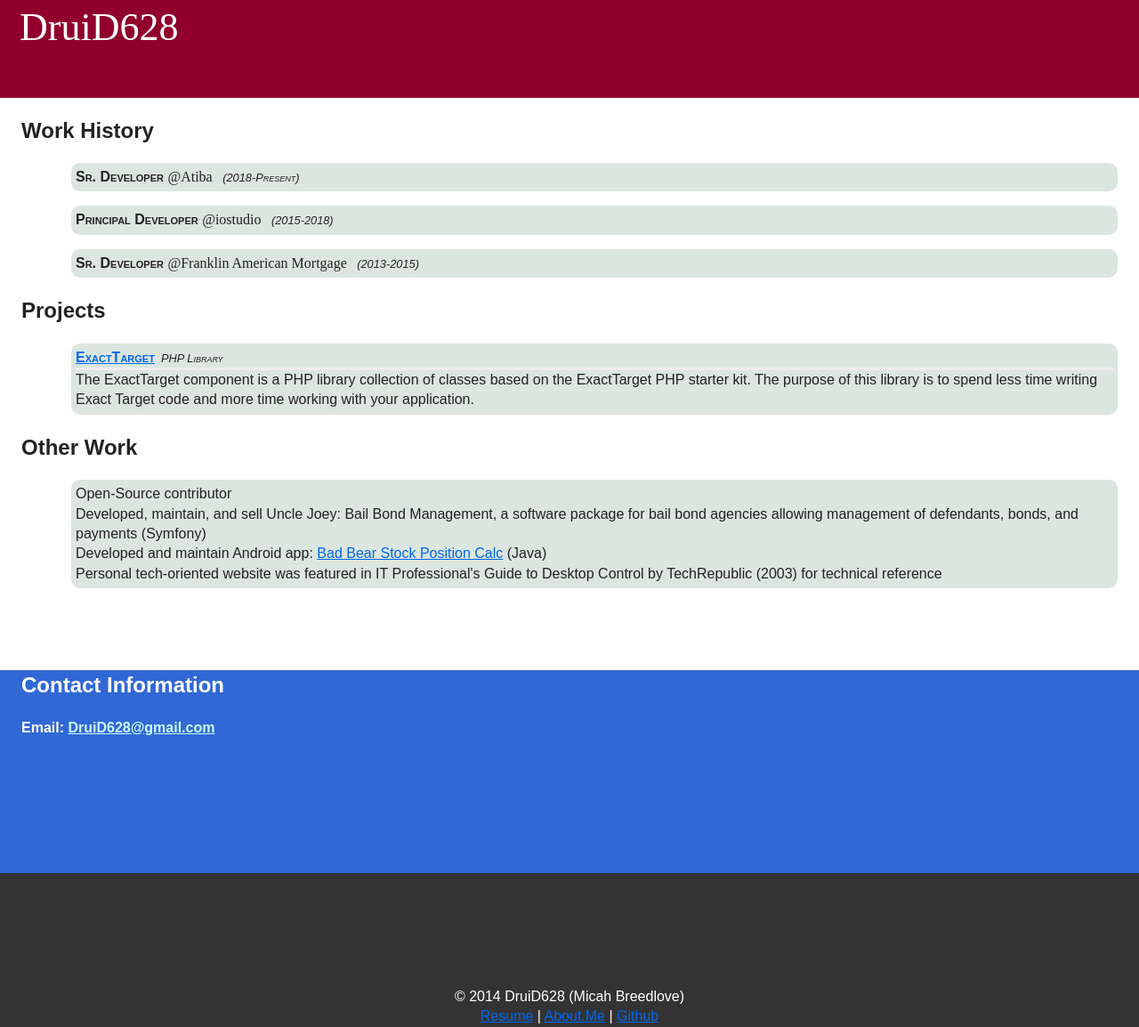
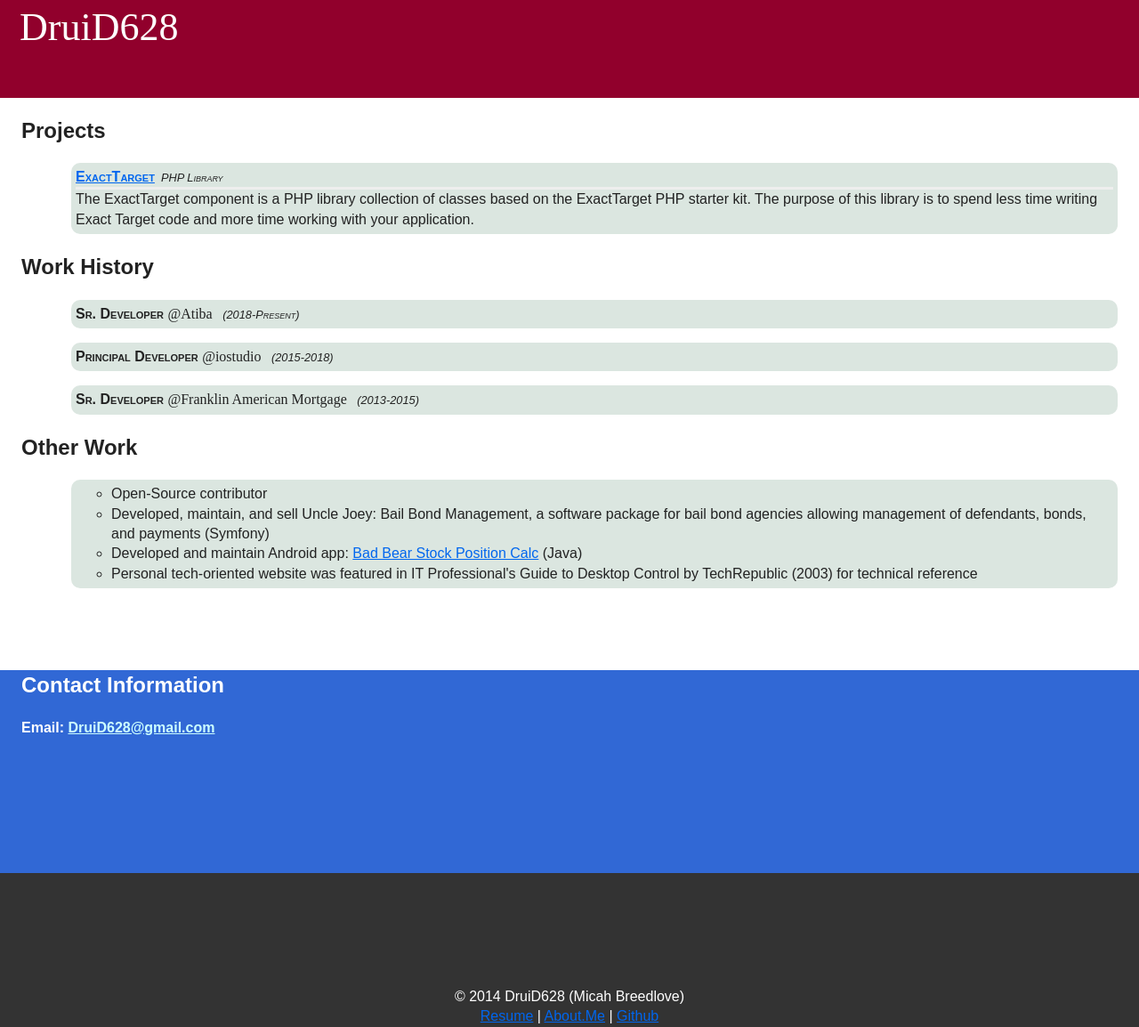
Before and after one commit to druid628/druid628.github.com, a Jekyll site: the page built from _posts/2014-04-01-index.html, in a window 1280 px wide. Shown: the whole page at 89% size. Built offline with Jekyll 4.4.1, drawn with Linux system fonts in a browser that asks for light colours; nearby versions of some CDN libraries; some web fonts are replaced; some of the changed lines change nothing that is shown.

Commit message:
Restructured page. Also Other work is now a bulleted list

```diff
--- a/_posts/2014-04-01-index.html
+++ b/_posts/2014-04-01-index.html
@@ -1,6 +1,6 @@
 ---
 layout: default
-title: "DruiD628"
+title: "DruiD628 :: Micah Breedlove"
 slug: githubio
 permalink: /
 ---
@@ -9,7 +9,23 @@ permalink: /
     <span id="me"> DruiD628</span>
     <div class="small-push"></div>
 </div>
-<div id="work_history" class="content">
+<div id="projects" class="content">
+    <h2>Projects</h2>
+    <ul class="main_level">
+        <li>
+            <div id="famc_description" class="description">
+                <div class="job-line"><span id="io" class="title"><a
+                        HREF="http://sthen.es/j7hm3820">ExactTarget</a></span><span class="dates">PHP Library</span>
+                </div>
+                <p>
+                    The ExactTarget component is a PHP library collection of classes based on
+                    the ExactTarget PHP starter kit. The purpose of this library is
+                    to spend less time writing Exact Target code and more time
+                    working with your application.
+                </p>
+            </div>
+        </li>
+    </ul>
     <h2>Work History</h2>
     <ul class="main_level">
         <li>
@@ -37,33 +53,20 @@ permalink: /
             </div>
         </li>
     </ul>
-   <!--
-</div>
-<div id="projects" class="content">
--->
-   <h2>Projects</h2>
-   <ul class="main_level">
-       <li>
-          <div id="famc_description" class="description">
-              <div class="job-line"><span id="io" class="title"><a HREF="http://sthen.es/j7hm3820">ExactTarget</a></span><span class="dates">PHP Library</span></div>
-              <p>
-                 The ExactTarget component is a PHP library collection of classes based on
-                 the ExactTarget PHP starter kit. The purpose of this library is
-                  to spend less time writing Exact Target code and more time
-                 working with your application.
-              </p>
-          </div>
-       </li>
-   </ul>
     <h2>Other Work</h2>
     <ul class="main_level">
         <li>
             <div id="honorable_mentions" class="description">
-            <P>Open-Source contributor</P>
+                <ul>
+                <li>Open-Source contributor</li>
                 <!-- <P>Co-Founder and active member of <a href="http://peachpope.github.io/">PeacHPope</a></P> -->
-            <P>Developed, maintain, and sell Uncle Joey: Bail Bond Management, a software package for bail bond agencies allowing management of defendants, bonds, and payments (Symfony)</P>
-            <P>Developed and maintain Android app: <A href="http://sthen.es/c573dd3" target="_blank">Bad Bear Stock Position Calc</A> (Java)</P>
-            <P>Personal tech-oriented website was featured in IT Professional's Guide to Desktop Control by TechRepublic (2003) for technical reference</P>
+                <li>Developed, maintain, and sell Uncle Joey: Bail Bond Management, a software package for bail bond
+                    agencies allowing management of defendants, bonds, and payments (Symfony)</li>
+                <li>Developed and maintain Android app: <A href="http://sthen.es/c573dd3" target="_blank">Bad Bear Stock
+                    Position Calc</A> (Java)</li>
+                <li>Personal tech-oriented website was featured in IT Professional's Guide to Desktop Control by
+                    TechRepublic (2003) for technical reference</li>
+                </ul>
             </div>
         </li>
     </ul>
@@ -74,7 +77,7 @@ permalink: /
 <div id="contact" class="content">
     <h2>Contact Information</h2>
     <p>
-    <span class="email">Email: <a href="mailto:DruiD628@gmail.com">DruiD628@gmail.com</a></span><br />
+        <span class="email">Email: <a href="mailto:DruiD628@gmail.com">DruiD628@gmail.com</a></span><br/>
     </p>
     <div class="push"></div>
 </div>
```
Lines whose indentation alone changed are shown as unchanged.
